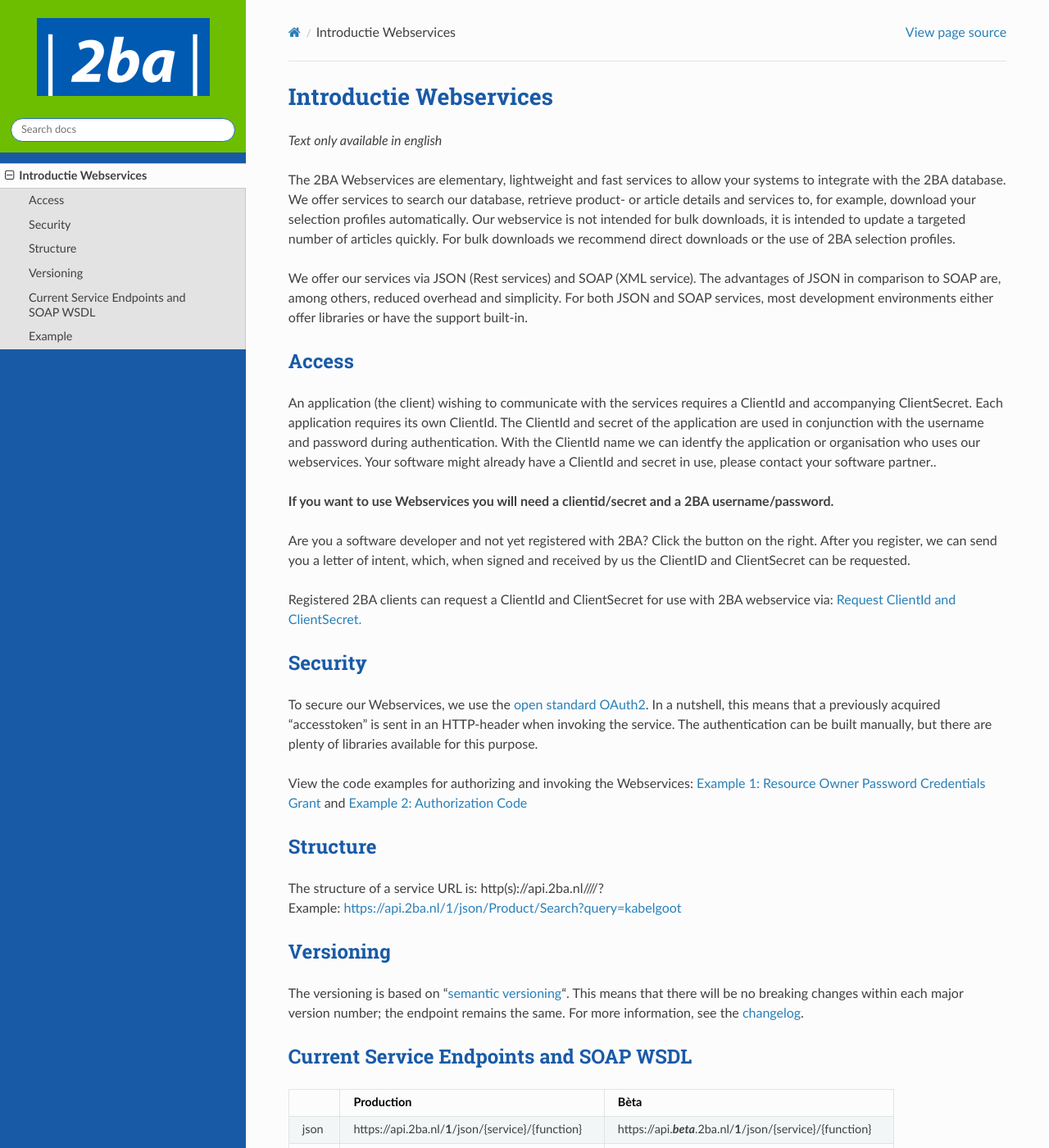
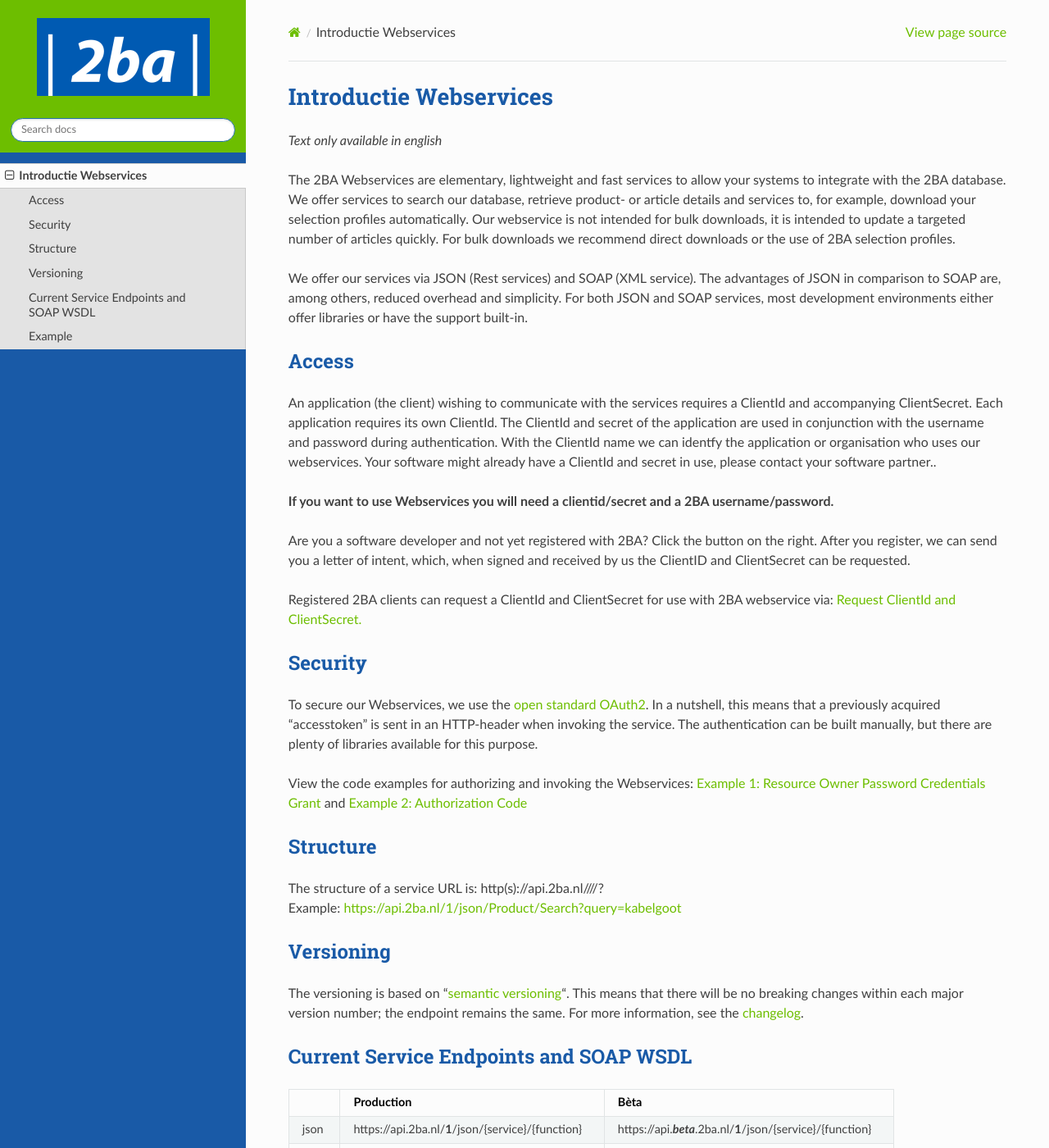
Before and after one commit to 2BABV/2BA.Documentation, a Sphinx documentation site: the page built from source/introduction.md, in a window 1280 px wide and 1400 px high. Shown: the whole window at 82% size. Built offline with Sphinx 7.4.7 and the Read the Docs theme 2.0.0, drawn with Linux system fonts in a browser that asks for light colours.

Commit message:
Updated styling

```diff
--- a/source/_static/css/2ba.css
+++ b/source/_static/css/2ba.css
@@ -4,6 +4,7 @@
 
 .wy-side-scroll {
     background-color: #195AA7;
+    color: white;
 }
 
 .wy-nav-side {
@@ -18,6 +19,13 @@
     max-width: 1000px;
 }
 
+.wy-nav-content a {
+    color: #6DBE00;
+}
+
 h1,h2,h3,h4,h5,h6 {
     color: #195AA7;
 }
+table td {
+    background-color: transparent;
+}
```
